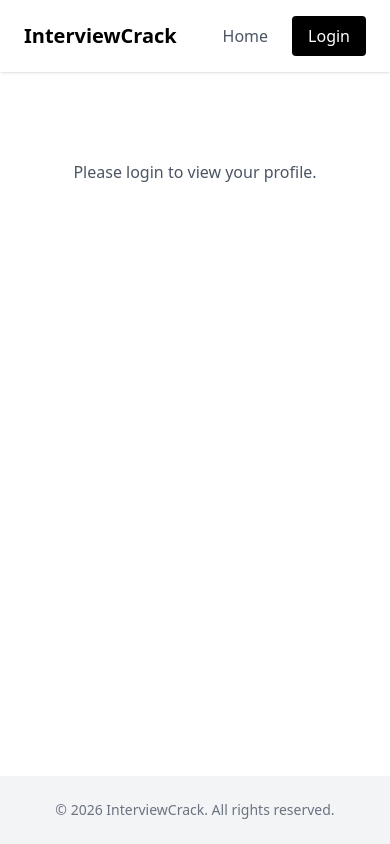
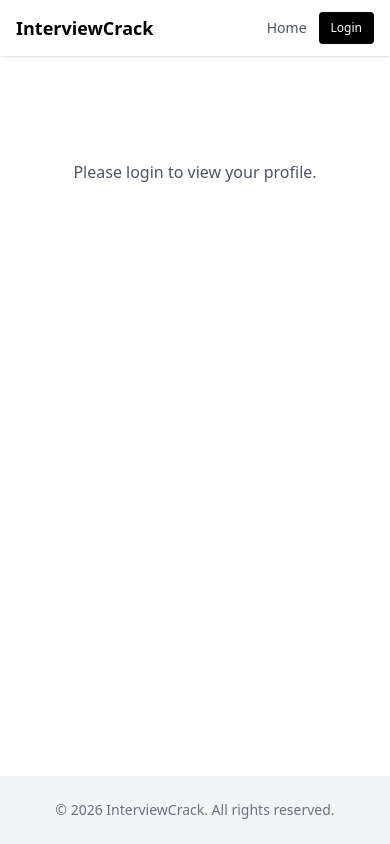
Before and after one commit to rajukr9824/InterviewCrack, a React (Create React App) app in the folder client/: page /profile in a window 390 px wide. Built offline with nearby package versions, Linux system fonts and the light colour scheme; no server answers; sample sign-in values are in the browser's storage.

Commit message:
making responsive

```diff
--- a/client/src/components/Header.jsx
+++ b/client/src/components/Header.jsx
@@ -16,14 +16,17 @@ export default function Header() {
   };
 
   return (
-    <header className="fixed top-0 left-0 w-full bg-white shadow px-6 py-4 z-50">
-      <div className="max-w-6xl mx-auto flex justify-between items-center">
-        <Link to="/" className="text-xl font-bold">
+    <header className="fixed top-0 left-0 w-full bg-white shadow px-4 sm:px-6 py-3 sm:py-4 z-50">
+      <div className="max-w-6xl mx-auto flex flex-wrap justify-between items-center gap-3">
+        <Link to="/" className="text-lg sm:text-xl font-bold">
           InterviewCrack
         </Link>
 
-        <nav className="flex items-center gap-6">
-          <Link to="/" className="text-gray-600 hover:text-black">
+        <nav className="flex items-center gap-3 sm:gap-6">
+          <Link
+            to="/"
+            className="text-gray-600 hover:text-black text-sm sm:text-base"
+          >
             Home
           </Link>
 
@@ -42,14 +45,14 @@ export default function Header() {
                   className="w-8 h-8 rounded-full object-cover border"
                 />
 
-                <span className="text-gray-700 font-medium">
+                <span className="text-gray-700 font-medium hidden sm:block">
                   {user?.name}
                 </span>
               </Link>
 
               <button
                 onClick={handleLogout}
-                className="text-sm bg-black text-white px-4 py-2 rounded"
+                className="text-xs sm:text-sm bg-black text-white px-3 sm:px-4 py-2 rounded"
               >
                 Logout
               </button>
@@ -57,7 +60,7 @@ export default function Header() {
           ) : (
             <Link
               to="/login"
-              className="bg-black text-white px-4 py-2 rounded"
+              className="text-xs sm:text-sm bg-black text-white px-3 sm:px-4 py-2 rounded"
             >
               Login
             </Link>
--- a/client/src/pages/Login.jsx
+++ b/client/src/pages/Login.jsx
@@ -1,6 +1,5 @@
 import { useState } from "react";
 import { useNavigate, Link } from "react-router-dom";
-import axios from "axios";
 import { useDispatch } from "react-redux";
 import { loginSuccess } from "../redux/slices/authSlice";
 import { setToken } from "../utils/Auth";
--- a/client/src/pages/Profile.jsx
+++ b/client/src/pages/Profile.jsx
@@ -5,7 +5,6 @@ import { removeToken } from "../utils/Auth";
 import axios from "axios";
 import { getToken } from "../utils/Auth";
 import api from "../api/axios";
-
 
 export default function Profile() {
   const dispatch = useDispatch();
@@ -57,18 +56,15 @@ export default function Profile() {
           }
         );
 
-      // Update Redux using backend response
         dispatch(updateProfile({ avatar: res.data.user.avatar }));
         setAvatarPreview(res.data.user.avatar);
       } catch (error) {
-      console.error(error);
         alert("Failed to update profile picture");
       }
     };
 
     reader.readAsDataURL(file);
   };
-
 
   const handleUpdate = (e) => {
     e.preventDefault();
@@ -109,13 +105,12 @@ export default function Profile() {
     return `${value} ${value > 1 ? plural : singular}`;
   };
 
-
   return (
-    <div className="bg-gray-50 px-6 py-10">
+    <div className="bg-gray-50 px-4 sm:px-6 py-10">
       <div className="max-w-5xl mx-auto space-y-8">
 
         {/* Profile Header */}
-        <div className="bg-white p-6 rounded-lg shadow flex items-center gap-6">
+        <div className="bg-white p-4 sm:p-6 rounded-lg shadow flex flex-col sm:flex-row items-center gap-6">
           <div className="text-center">
             <img
               src={
@@ -125,7 +120,7 @@ export default function Profile() {
                 )}&background=000&color=fff`
               }
               alt="Profile"
-  className="w-24 h-24 rounded-full object-cover border"
+              className="w-20 h-20 sm:w-24 sm:h-24 rounded-full object-cover border mx-auto"
             />
 
             <label className="block mt-2 text-sm cursor-pointer font-medium text-black">
@@ -139,15 +134,15 @@ export default function Profile() {
             </label>
           </div>
 
-          <div className="flex-1 flex justify-between items-center">
+          <div className="flex-1 flex flex-col sm:flex-row justify-between items-center gap-4 text-center sm:text-left">
             <div>
-              <h2 className="text-xl font-bold">{user.name}</h2>
+              <h2 className="text-lg sm:text-xl font-bold">{user.name}</h2>
               <p className="text-gray-600 text-sm">{user.email}</p>
             </div>
 
             <button
               onClick={() => setIsEditing(true)}
-              className="bg-black text-white px-4 py-2 rounded"
+              className="bg-black text-white px-4 py-2 rounded w-full sm:w-auto"
             >
               Edit Profile
             </button>
@@ -155,7 +150,7 @@ export default function Profile() {
         </div>
 
         {/* Activity Section */}
-        <div className="grid md:grid-cols-3 gap-6">
+        <div className="grid grid-cols-1 sm:grid-cols-2 md:grid-cols-3 gap-6">
           <ActivityCard
             title="Interview Practice"
             value={formatCount(stats.interviewSessions, "Session", "Sessions")}
@@ -170,17 +165,15 @@ export default function Profile() {
           />
         </div>
 
-
-
         {/* Danger Zone */}
-        <div className="bg-white p-6 rounded-lg shadow border border-red-200">
+        <div className="bg-white p-4 sm:p-6 rounded-lg shadow border border-red-200">
           <h3 className="font-semibold text-red-600 mb-2">Danger Zone</h3>
           <p className="text-sm text-gray-600 mb-4">
             Deleting your account is permanent and cannot be undone.
           </p>
           <button
             onClick={() => setShowDeleteConfirm(true)}
-            className="bg-red-600 text-white px-4 py-2 rounded"
+            className="bg-red-600 text-white px-4 py-2 rounded w-full sm:w-auto"
           >
             Delete Account
           </button>
@@ -188,7 +181,7 @@ export default function Profile() {
 
         {/* Edit Profile Modal */}
         {isEditing && (
-          <div className="fixed inset-0 bg-black bg-opacity-40 flex items-center justify-center">
+          <div className="fixed inset-0 bg-black bg-opacity-40 flex items-center justify-center px-4">
             <div className="bg-white p-6 rounded-lg w-full max-w-md">
               <h3 className="font-semibold mb-4">Update Profile</h3>
 
@@ -231,7 +224,7 @@ export default function Profile() {
 
         {/* Delete Confirmation Modal */}
         {showDeleteConfirm && (
-          <div className="fixed inset-0 bg-black bg-opacity-40 flex items-center justify-center">
+          <div className="fixed inset-0 bg-black bg-opacity-40 flex items-center justify-center px-4">
             <div className="bg-white p-6 rounded-lg w-full max-w-md">
               <h3 className="font-semibold mb-4 text-red-600">
                 Confirm Delete Account
@@ -265,7 +258,7 @@ export default function Profile() {
 
 function ActivityCard({ title, value }) {
   return (
-    <div className="bg-white p-6 rounded-lg shadow text-center">
+    <div className="bg-white p-4 sm:p-6 rounded-lg shadow text-center">
       <h4 className="font-semibold mb-2">{title}</h4>
       <p className="text-gray-600 text-sm">{value}</p>
     </div>
```
Lines whose indentation alone changed are shown as unchanged.
